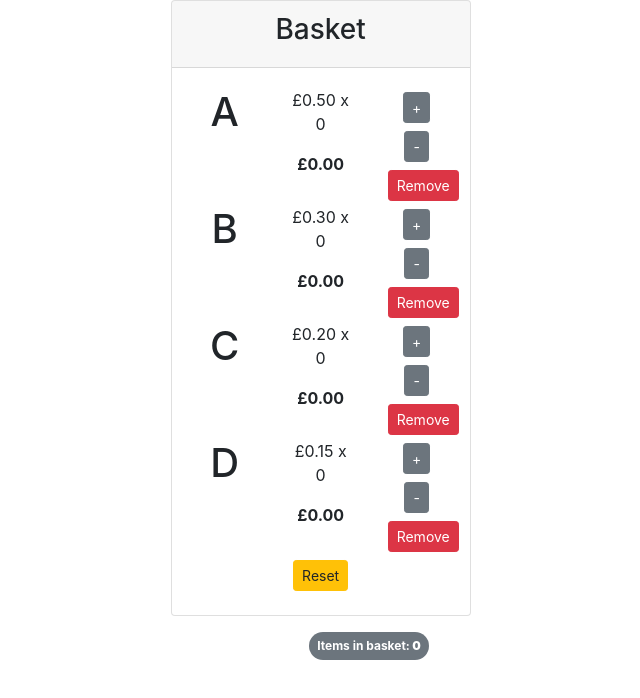
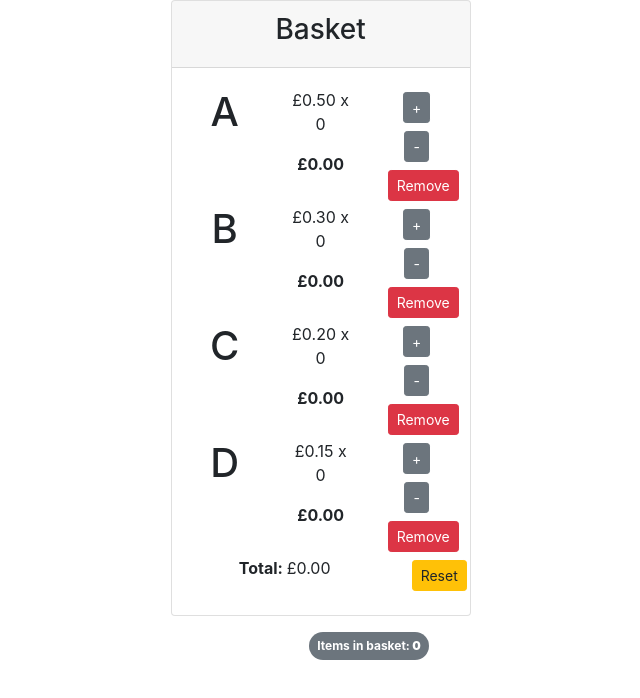
Before and after one commit to Pumblechuck/chorus-kata, a React (Create React App) app in the folder chorus-kata/: page / in a window 1280 px wide. Shown: the top 698 px of the page, without its empty margins (271-911 px from the left). Built offline with nearby package versions, Linux system fonts and the light colour scheme.

Commit message:
Display Total

```diff
--- a/chorus-kata/src/Components/Basket.jsx
+++ b/chorus-kata/src/Components/Basket.jsx
@@ -5,6 +5,7 @@ import Counter from "./Counter";
 class Basket extends Component {
 	render() {
 		const { onIncrement, onDecrement, onReset } = this.props;
+		let totalCost = this.props.total.toFixed(2);
 		return (
 			<div className="card basket">
 				<div className="card-header">
@@ -24,7 +25,12 @@ class Basket extends Component {
 								</Counter>
 							))}
 							<div className="row row-fluid">
-								<div className="col-12">
+								<div className="col-9 line-height-2">
+									<span>
+										<b>Total: </b>£{totalCost}
+									</span>
+								</div>
+								<div className="col-3">
 									<button
 										className="btn btn-warning btn-sm m-1"
 										onClick={onReset}
--- a/chorus-kata/src/Components/Body.jsx
+++ b/chorus-kata/src/Components/Body.jsx
@@ -34,6 +34,7 @@ class Body extends Component {
 				total: 0,
 			},
 		],
+		total: 0,
 	};
 
 	handleReset = () => {
@@ -88,6 +89,7 @@ class Body extends Component {
 			<div className="col-4 offset-4">
 				<Basket
 					items={this.state.items}
+					total={this.state.total}
 					onReset={this.handleReset}
 					onIncrement={this.handleIncrement}
 					onDecrement={this.handleDecrement}
```
